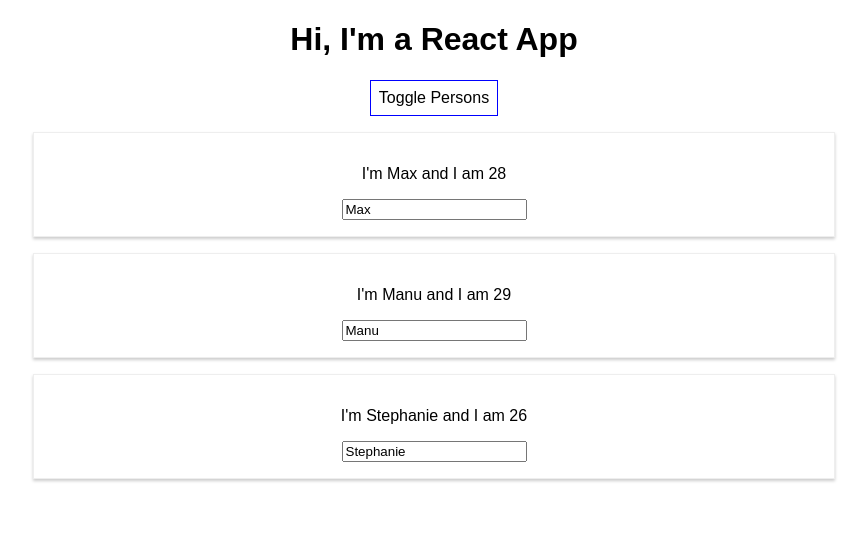
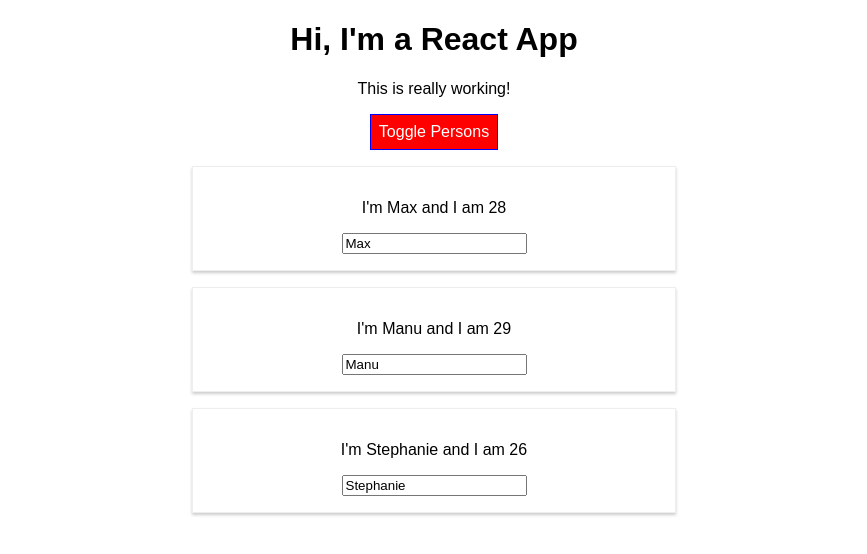
Before and after one commit to JefffffC/react-practice, a React (Create React App) app: page / in a window 1280 px wide. Both pictures are taken after a click on the button "Toggle Persons". Shown: the top 554 px of the page, without its empty margins (206-1073 px from the left). Built offline with nearby package versions, Linux system fonts and the light colour scheme.

Commit message:
ejecting, lesson 73

```diff
--- a/package.json
+++ b/package.json
@@ -3,9 +3,11 @@
   "version": "0.1.0",
   "private": true,
   "dependencies": {
+    "radium": "^0.26.0",
     "react": "^16.13.1",
     "react-dom": "^16.13.1",
-    "react-scripts": "1.1.5"
+    "react-scripts": "1.1.5",
+    "styled-components": "^5.1.0"
   },
   "scripts": {
     "start": "react-scripts start",
--- a/src/App.css
+++ b/src/App.css
@@ -2,27 +2,10 @@
   text-align: center;
 }
 
-.App-logo {
-  animation: App-logo-spin infinite 20s linear;
-  height: 80px;
+.red {
+  color: red;
 }
 
-.App-header {
-  background-color: #222;
-  height: 150px;
-  padding: 20px;
-  color: white;
+.bold {
+  font-weight: bold;
 }
-
-.App-title {
-  font-size: 1.5em;
-}
-
-.App-intro {
-  font-size: large;
-}
-
-@keyframes App-logo-spin {
-  from { transform: rotate(0deg); }
-  to { transform: rotate(360deg); }
-}
--- a/src/App.js
+++ b/src/App.js
@@ -1,6 +1,22 @@
 import React, { Component } from "react";
 import "./App.css";
 import Person from "./Person/Person";
+import styled from 'styled-components';
+
+const StyledButton = styled.button`
+  background-color: ${props => props.alt ? 'red' : 'green'};
+  color: white;
+  font: inherit;
+  border: 1px solid blue;
+  padding: 8px;
+  cursor: pointer;
+
+  &:hover {
+    background-color: ${props => props.alt ? 'salmon' : 'lightgreen'};
+    color: black;
+  };
+`
+
 
 class App extends Component {
   state = {
@@ -42,14 +58,19 @@
   }
 
   render() {
-    const style = {
-      backgroundColor: "white",
-      font: "inherit",
-      border: "1px solid blue",
-      padding: "8px",
-      cursor: "pointer",
-      //inline styling cannot support hovering too easily
-    };
+    // const style = {
+    //   backgroundColor: "green",
+    //   color: "white",
+    //   font: "inherit",
+    //   border: "1px solid blue",
+    //   padding: "8px",
+    //   cursor: "pointer",
+    //   //inline styling cannot support hovering too easily// but with radium we can!
+    //   ':hover': {
+    //     backgroundColor: 'lightgreen',
+    //     color: 'black'
+    //   }
+    // };
 
     let persons = null;
 
@@ -62,37 +83,36 @@
                 key={index} // need keys for React, comparison of old dom to virtual dom for distinct elements, index isnt good
                 name={person.name}
                 age={person.age}
-                click={() => this.deletePersonHandler(index + person.id)}
+                click={() => this.deletePersonHandler(index)}
                 changed={(event) => this.nameChangedHandler(event, person.id)}
               />
             );
           })}
-          {/* <Person
-            name={this.state.persons[0].name}
-            age={this.state.persons[0].age}
-          />
-          <Person
-            name={this.state.persons[1].name}
-            age={this.state.persons[1].age}
-            click={this.switchNameHandler.bind(this, "Max!")}
-            changed={this.nameChangedHandler}
-          >
-            My Hobbies: Racing
-          </Person>
-          <Person
-            name={this.state.persons[2].name}
-            age={this.state.persons[2].age}
-          /> */}
         </div>
       );
+      // style.backgroundColor = "red";
+      // style[':hover'] = {
+      //   backgroundColor: 'salmon',
+      //   color: 'black'
+      // }
     }
+
+    let classes = [];
+    if (this.state.persons.length <= 2) {
+      classes.push('red'); // classes = ['red']
+    }
+    if (this.state.persons.length <= 1) {
+      classes.push('bold'); // classes = ['red', 'bold']
+    }
+
 
     return (
       <div className="App">
         <h1>Hi, I'm a React App</h1>
-        <button style={style} onClick={this.togglePersonsHandler}>
+        <p className={classes.join(' ')}>This is really working!</p>
+        <StyledButton alt={this.state.showPersons} onClick={this.togglePersonsHandler}>
           Toggle Persons
-        </button>
+        </StyledButton>
         {persons}
       </div>
     );
--- a/src/Person/Person.css
+++ b/src/Person/Person.css
@@ -1,4 +1,4 @@
-.Person {
+/* .Person {
   width: 60%;
   margin: 16px auto;
   border: 1px solid #eee;
@@ -6,3 +6,7 @@
   padding: 16px;
   text-align: center;
 }
+
+@media (min-width: 500px) {
+  width: 450px;
+} */
--- a/src/Person/Person.js
+++ b/src/Person/Person.js
@@ -1,15 +1,35 @@
-import React from 'react';
-import './Person.css'
+import React from "react";
+import styled from "styled-components";
 
+const StyledDiv = styled.div`
+  width: 60%;
+  margin: 16px auto;
+  border: 1px solid #eee;
+  box-shadow: 0 2px 3px #CCC;
+  padding: 16px;
+  text-align: center;
+
+  @media (min-width: 500px) {
+  width: 450px;
+`;
 
 const person = (props) => {
-return (
-<div className="Person">
-  <p onClick={props.click}>I'm {props.name} and I am {props.age}</p>
-  <p>{props.children}</p>
-  <input type="text" onChange={props.changed} value={props.name}/>
-</div>
-)
+  // const style = {
+  //   "@media (min-width: 500px)": {
+  //     width: "450px",
+  //   },
+  // };
+
+  return (
+    //<div className="Person" style={style}>
+    <StyledDiv>
+      <p onClick={props.click}>
+        I'm {props.name} and I am {props.age}
+      </p>
+      <p>{props.children}</p>
+      <input type="text" onChange={props.changed} value={props.name} />
+    </StyledDiv>
+  );
 };
 
 export default person;
```
Also changed, not shown: 1 other file (tests, documents, lock files or other folders).
